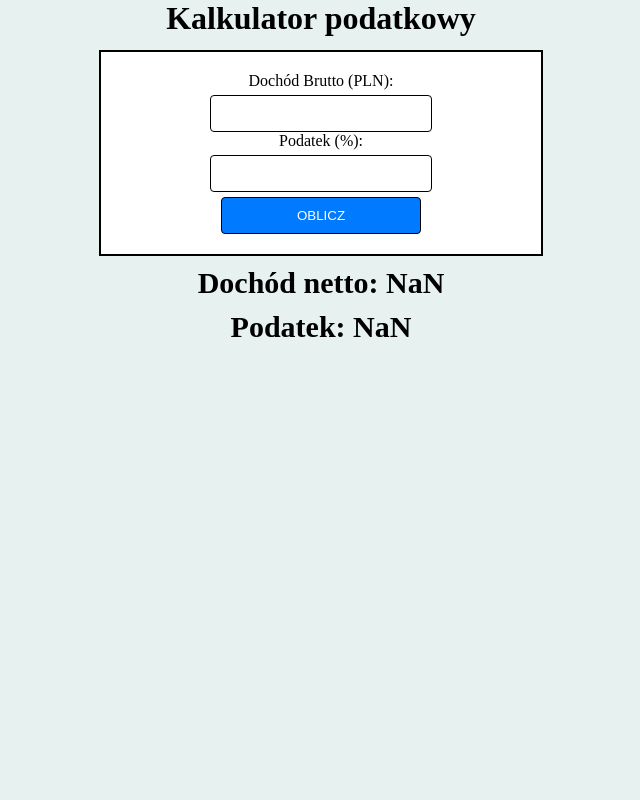
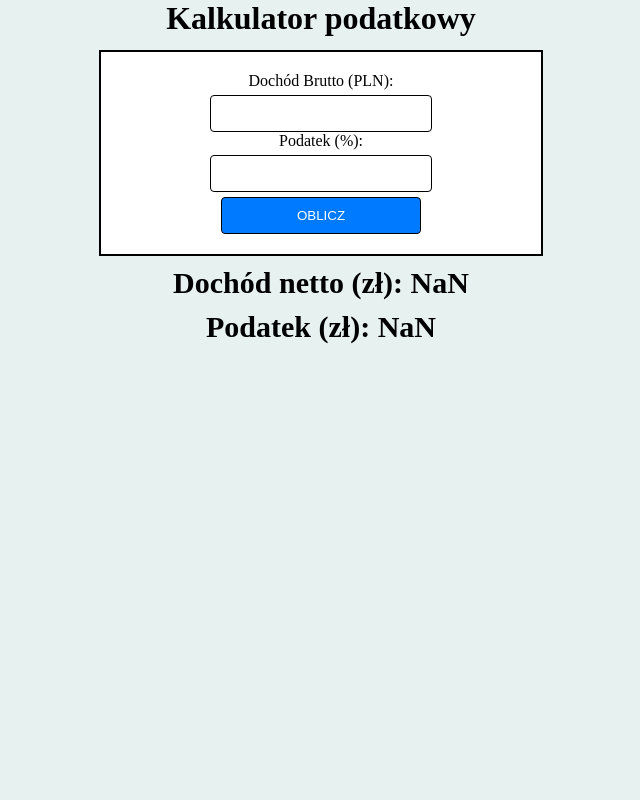
Before and after one commit to XaweryS/Praktyki_tydz1_2C, a plain HTML site: page zad1.html in a window 1280 px wide. Both pictures are taken after a click on the button "OBLICZ". Shown: the top 800 px of the page, without its empty margins (319-959 px from the left). Drawn offline with Linux system fonts and the light colour scheme.

Commit message:
Update zad1.html

```diff
--- a/zad1.html
+++ b/zad1.html
@@ -29,8 +29,8 @@
             podatek = parseFloat(document.getElementById('podatek').value);
             pod = (brutto * podatek) / 100;
             netto = brutto - pod;
-            document.getElementById('wynik').innerHTML ="Dochód netto: " +netto ;
-            document.getElementById('wynik2').innerHTML = "Podatek: " +pod;
+            document.getElementById('wynik').innerHTML ="Dochód netto (zł): " +netto ;
+            document.getElementById('wynik2').innerHTML = "Podatek (zł): " +pod;
         }
     </script>
     </div>
```
